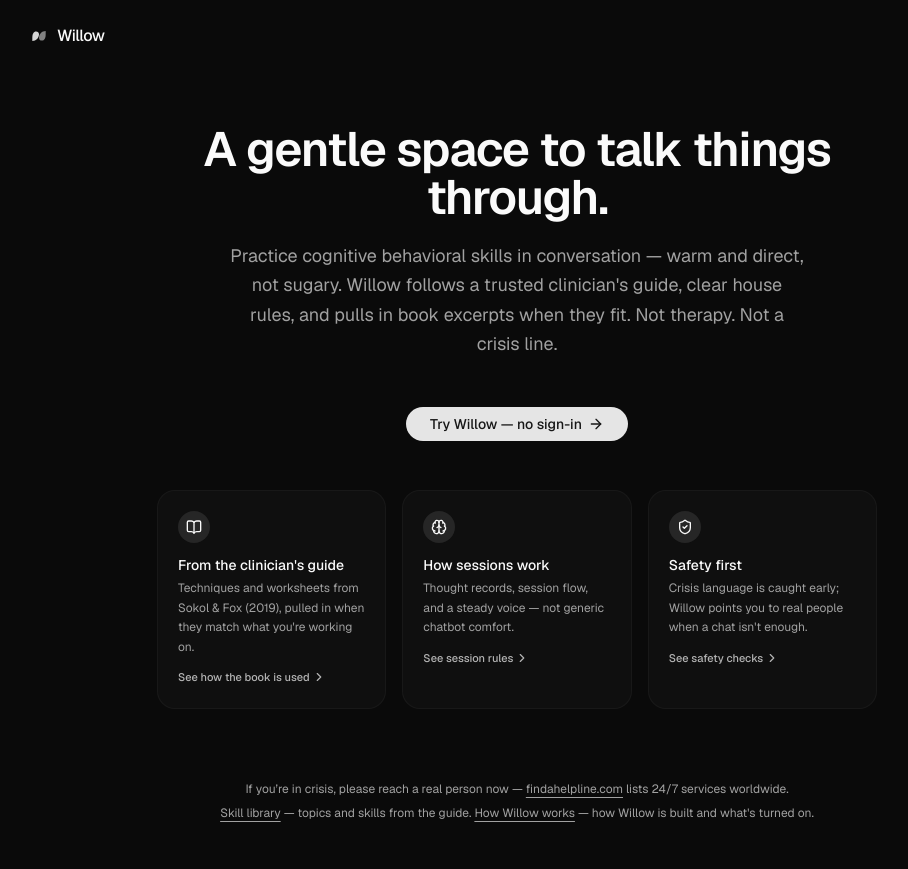
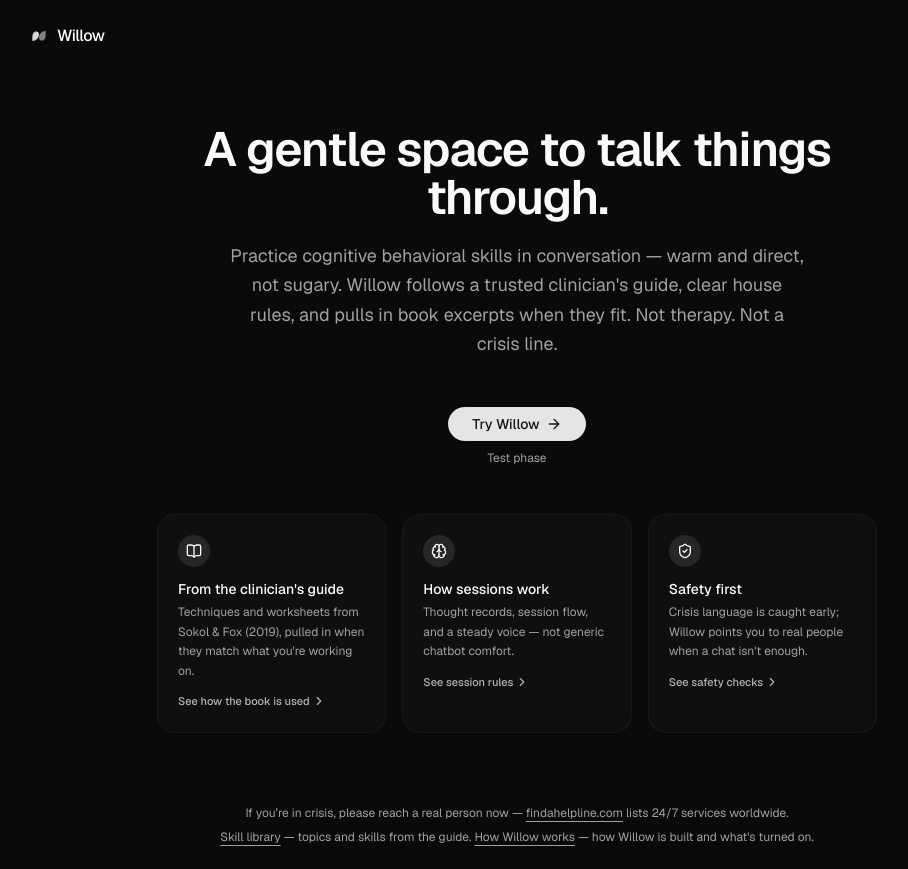
Before and after one commit to memari-majid/willow, a Next.js app in the folder web/: page / in a window 1280 px wide. Shown: the whole page, without its empty margins (123-1031 px from the left). Before the commit the page ends 845 px from the top, so only its background shows below. Built offline with nearby package versions, Linux system fonts and the light colour scheme.

Commit message:
Simplify Willow test-phase call to action

```diff
--- a/web/src/app/page.tsx
+++ b/web/src/app/page.tsx
@@ -34,12 +34,15 @@ export default function HomePage() {
           </p>
         </div>
 
-        <Button asChild size="lg" className="rounded-full px-6">
-          <Link href="/demo">
-            Try Willow — no sign-in
-            <ArrowRight className="size-4" />
-          </Link>
-        </Button>
+        <div className="flex flex-col items-center gap-2">
+          <Button asChild size="lg" className="rounded-full px-6">
+            <Link href="/demo">
+              Try Willow
+              <ArrowRight className="size-4" />
+            </Link>
+          </Button>
+          <p className="text-xs text-muted-foreground">Test phase</p>
+        </div>
 
         <div className="grid w-full grid-cols-1 gap-4 text-left sm:grid-cols-3">
           {HOME_PILLARS.map((pillar, i) => {
```
